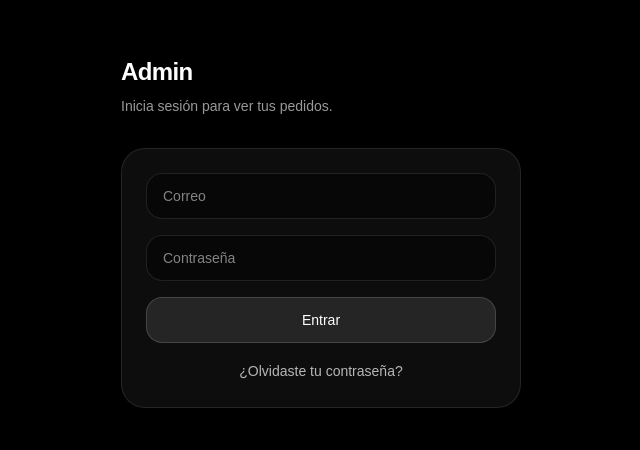
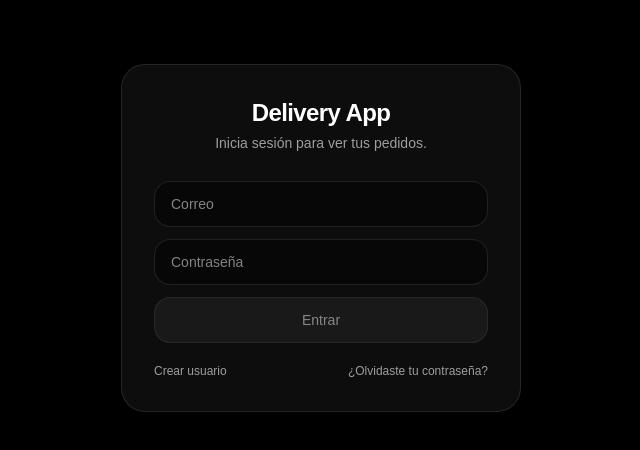
Before and after one commit to LazerN19/app-delivery, a Next.js app: page /admin/login in a window 1280 px wide. Shown: the top 450 px of the page, without its empty margins (319-959 px from the left). Built offline with nearby package versions, Linux system fonts and the light colour scheme; no server answers.

Commit message:
Agrega registro y reset de admin y corrige login

```diff
--- a/src/app/admin/login/page.tsx
+++ b/src/app/admin/login/page.tsx
@@ -1,51 +1,22 @@
 "use client";
 
-import { useEffect, useState } from "react";
+import Link from "next/link";
+import { useState } from "react";
+import { supabase } from "@/lib/supabaseClient";
 import { useRouter } from "next/navigation";
-import { supabase } from "@/lib/supabaseClient";
 
 export default function AdminLoginPage() {
   const router = useRouter();
 
   const [email, setEmail] = useState("");
   const [password, setPassword] = useState("");
+
   const [loading, setLoading] = useState(false);
+  const [errorMsg, setErrorMsg] = useState<string | null>(null);
 
-  // ✅ Si ya hay sesión, redirige correctamente (orders vs onboarding)
-  useEffect(() => {
-    (async () => {
-      const { data } = await supabase.auth.getUser();
-      if (data.user) {
-        await redirectAfterLogin(data.user.id);
-      }
-    })();
-    // eslint-disable-next-line react-hooks/exhaustive-deps
-  }, []);
-
-  async function redirectAfterLogin(userId: string) {
-    // Verifica si ya existe restaurante para ese owner
-    const { data: r, error } = await supabase
-      .from("restaurants")
-      .select("id")
-      .eq("owner_id", userId)
-      .maybeSingle();
-
-    // Si hay error raro, por seguridad manda a onboarding
-    if (error) {
-      console.error("redirectAfterLogin error:", error);
-      router.replace("/admin/onboarding");
-      return;
-    }
-
-    if (r?.id) {
-      router.replace("/admin/orders");
-    } else {
-      router.replace("/admin/onboarding");
-    }
-  }
-
-  async function onSubmit(e: React.FormEvent) {
+  async function onLogin(e: React.FormEvent) {
     e.preventDefault();
+    setErrorMsg(null);
     setLoading(true);
 
     const { data, error } = await supabase.auth.signInWithPassword({
@@ -53,28 +24,44 @@ export default function AdminLoginPage() {
       password,
     });
 
+    if (error || !data.user) {
       setLoading(false);
-
-    if (error || !data.user) {
-      alert(error?.message || "No se pudo iniciar sesión.");
+      setErrorMsg(error?.message ?? "No se pudo iniciar sesión.");
       return;
     }
 
-    await redirectAfterLogin(data.user.id);
+    // ✅ Al iniciar sesión, verificamos si ya existe restaurante del owner
+    const { data: rest, error: rErr } = await supabase
+      .from("restaurants")
+      .select("id")
+      .eq("owner_id", data.user.id)
+      .maybeSingle();
+
+    setLoading(false);
+
+    // Si hubo error consultando, igual mandamos a orders (para no atorarlo)
+    if (rErr) {
+      router.push("/admin/orders");
+      return;
+    }
+
+    // ✅ Redirección correcta
+    if (!rest) router.push("/admin/onboarding");
+    else router.push("/admin/orders");
   }
 
   return (
     <div className="min-h-screen bg-black text-white">
-      <div className="max-w-md mx-auto px-6 py-14">
-        <h1 className="text-2xl font-semibold tracking-tight">Admin</h1>
-        <p className="text-sm text-white/60 mt-2">
+      <div className="mx-auto max-w-md px-6 py-16">
+        <div className="rounded-3xl border border-white/10 bg-white/5 p-8">
+          <div className="text-center mb-7">
+            <h1 className="text-2xl font-semibold tracking-tight">Delivery App</h1>
+            <p className="text-sm text-white/60 mt-1">
               Inicia sesión para ver tus pedidos.
             </p>
+          </div>
 
-        <form
-          onSubmit={onSubmit}
-          className="mt-8 rounded-3xl border border-white/10 bg-white/5 p-6 space-y-4"
-        >
+          <form onSubmit={onLogin} className="space-y-3">
             <input
               className="w-full rounded-2xl border border-white/10 bg-black/40 px-4 py-3 text-sm outline-none"
               placeholder="Correo"
@@ -92,22 +79,31 @@ export default function AdminLoginPage() {
               autoComplete="current-password"
             />
 
+            {errorMsg ? (
+              <div className="rounded-2xl border border-red-500/25 bg-red-500/10 px-4 py-3 text-sm text-red-200">
+                {errorMsg}
+              </div>
+            ) : null}
+
             <button
               type="submit"
-            disabled={loading}
+              disabled={loading || !email.trim() || !password}
               className="w-full rounded-2xl border border-white/15 bg-white/10 hover:bg-white/15 transition px-4 py-3 text-sm font-medium disabled:opacity-50"
             >
               {loading ? "Entrando..." : "Entrar"}
             </button>
+          </form>
 
-          <button
-            type="button"
-            onClick={() => router.push("/admin/forgot")}
-            className="w-full text-sm text-white/70 hover:text-white transition"
-          >
+          <div className="mt-5 flex items-center justify-between text-xs text-white/60">
+            <Link href="/admin/register" className="hover:text-white transition">
+              Crear usuario
+            </Link>
+
+            <Link href="/admin/reset" className="hover:text-white transition">
               ¿Olvidaste tu contraseña?
-          </button>
-        </form>
+            </Link>
+          </div>
+        </div>
       </div>
     </div>
   );
--- /dev/null
+++ b/src/app/admin/register/page.tsx
@@ -0,0 +1,62 @@
+"use client";
+
+import { useState } from "react";
+import { supabase } from "@/lib/supabaseClient";
+import { useRouter } from "next/navigation";
+
+export default function RegisterPage() {
+  const router = useRouter();
+  const [email, setEmail] = useState("");
+  const [password, setPassword] = useState("");
+  const [loading, setLoading] = useState(false);
+
+  async function register() {
+    setLoading(true);
+
+    const { error } = await supabase.auth.signUp({
+      email,
+      password,
+    });
+
+    setLoading(false);
+
+    if (error) {
+      alert(error.message);
+      return;
+    }
+
+    alert("Cuenta creada. Revisa tu correo si se solicita confirmación.");
+    router.push("/admin/login");
+  }
+
+  return (
+    <div className="min-h-screen bg-black text-white flex items-center justify-center">
+      <div className="w-full max-w-sm rounded-3xl border border-white/10 bg-white/5 p-6">
+        <h1 className="text-xl font-semibold mb-4">Crear cuenta</h1>
+
+        <input
+          className="w-full mb-3 rounded-xl bg-black/40 border border-white/10 px-4 py-3"
+          placeholder="Correo"
+          value={email}
+          onChange={(e) => setEmail(e.target.value)}
+        />
+
+        <input
+          type="password"
+          className="w-full mb-4 rounded-xl bg-black/40 border border-white/10 px-4 py-3"
+          placeholder="Contraseña"
+          value={password}
+          onChange={(e) => setPassword(e.target.value)}
+        />
+
+        <button
+          onClick={register}
+          disabled={loading}
+          className="w-full rounded-xl bg-white/10 hover:bg-white/20 px-4 py-3"
+        >
+          {loading ? "Creando..." : "Crear cuenta"}
+        </button>
+      </div>
+    </div>
+  );
+}
--- /dev/null
+++ b/src/app/admin/reset/page.tsx
@@ -0,0 +1,52 @@
+"use client";
+
+import { useState } from "react";
+import { supabase } from "@/lib/supabaseClient";
+
+export default function ResetPasswordPage() {
+  const [email, setEmail] = useState("");
+  const [sent, setSent] = useState(false);
+
+  async function reset() {
+    const { error } = await supabase.auth.resetPasswordForEmail(email, {
+      redirectTo: `${window.location.origin}/admin/login`,
+    });
+
+    if (error) {
+      alert(error.message);
+      return;
+    }
+
+    setSent(true);
+  }
+
+  return (
+    <div className="min-h-screen bg-black text-white flex items-center justify-center">
+      <div className="w-full max-w-sm rounded-3xl border border-white/10 bg-white/5 p-6">
+        <h1 className="text-xl font-semibold mb-4">Recuperar contraseña</h1>
+
+        {sent ? (
+          <p className="text-sm text-white/70">
+            Revisa tu correo para continuar.
+          </p>
+        ) : (
+          <>
+            <input
+              className="w-full mb-4 rounded-xl bg-black/40 border border-white/10 px-4 py-3"
+              placeholder="Correo"
+              value={email}
+              onChange={(e) => setEmail(e.target.value)}
+            />
+
+            <button
+              onClick={reset}
+              className="w-full rounded-xl bg-white/10 hover:bg-white/20 px-4 py-3"
+            >
+              Enviar enlace
+            </button>
+          </>
+        )}
+      </div>
+    </div>
+  );
+}
```
Lines whose indentation alone changed are shown as unchanged.
